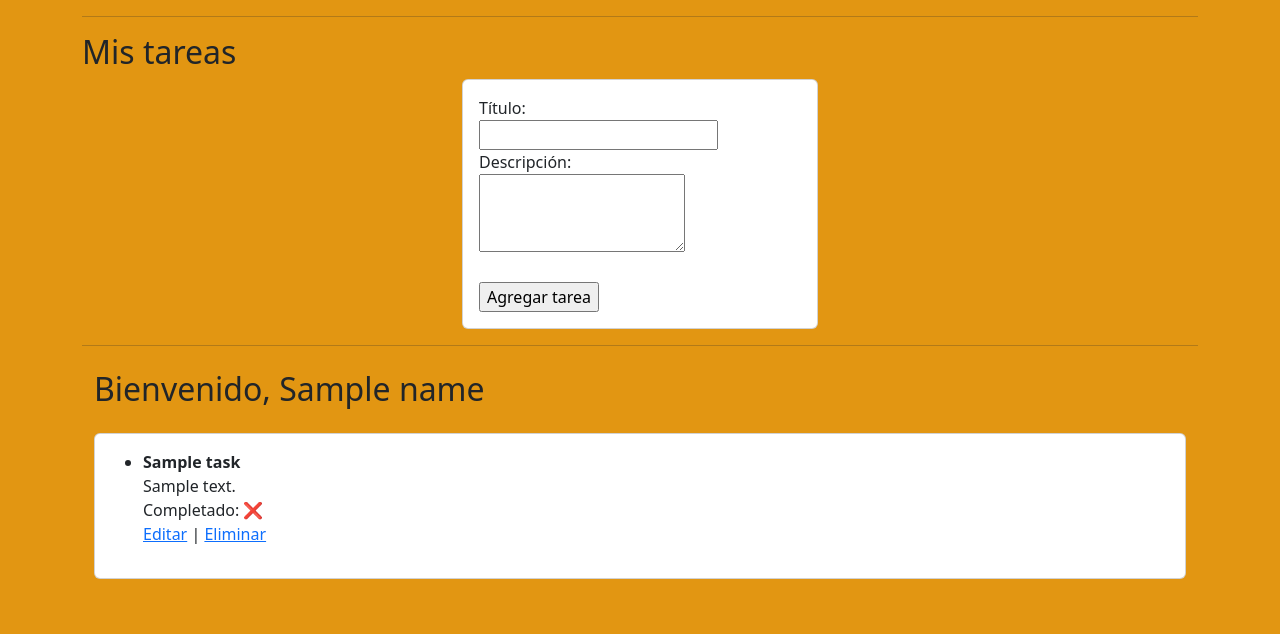
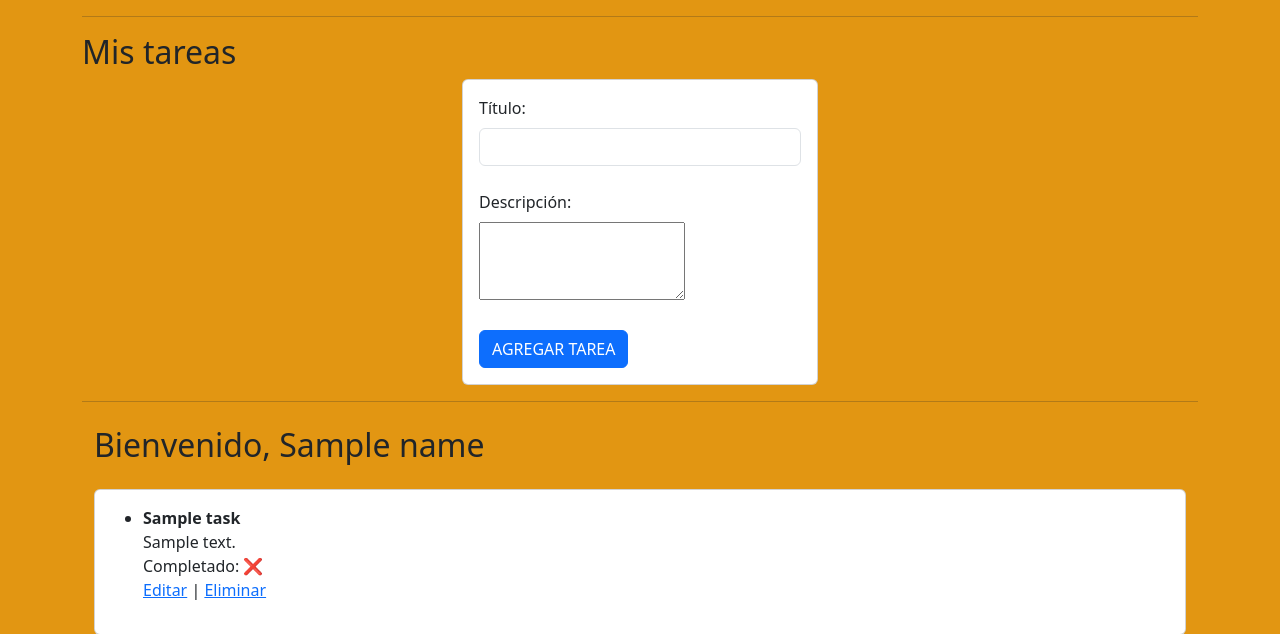
Before and after one commit to DarkasterAlexis/2DOPARCIAL, a Flask app: template templates/dashboard.html in a window 1280 px wide. Shown: the part 80-714 px from the top of the page. Run offline with Flask 3, Linux system fonts and the light colour scheme; the template is opened without the code that fills it: most values are stand-ins (such as "Sample title", 1, 10 or a date in 2020).

Commit message:
VERSION 1.2

```diff
--- a/templates/dashboard.html
+++ b/templates/dashboard.html
@@ -8,13 +8,13 @@
         <div class="card">
             <div class="card-body">
                 <form method="POST">
-                    <label>Título:</label><br>
-                    <input type="text" name="title" required><br>
+                    <label for="tit" class="form-label">Título:</label><br>
+                    <input type="text" class="form-control" name="title" required><br>
 
-                    <label>Descripción:</label><br>
-                    <textarea name="description" rows="3"></textarea><br><br>
+                    <label for="des" class="form-label">Descripción:</label><br>
+                    <textarea name="description" class="form-textarea" rows="3"></textarea><br><br>
 
-                    <input type="submit" value="Agregar tarea">
+                    <button type="submit" class="btn btn-primary">AGREGAR TAREA</button>
                 </form>
             </div>
         </div>
```
